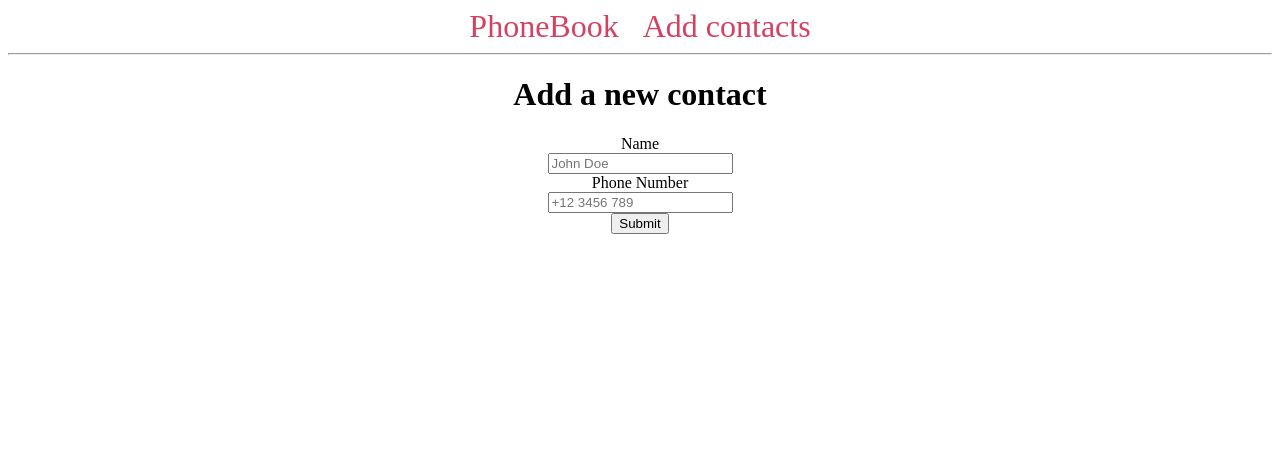
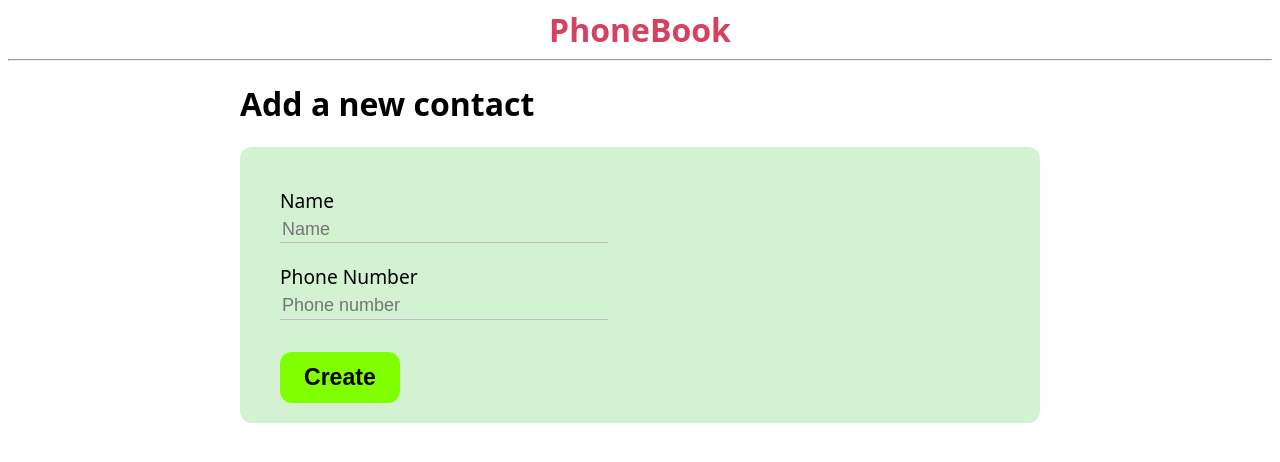
Before and after one commit to SamIsTheFBI/python-phonebook, a Flask app: page /add in a window 1280 px wide. Shown: the top 462 px of the page. Run offline with Flask 3, Linux system fonts and the light colour scheme.

Commit message:
add: contact details page & some css

```diff
--- a/app.py
+++ b/app.py
@@ -27,7 +27,8 @@ def index():
             db.session.commit()
 
     contacts = db.session.execute(db.select(Contact).order_by(Contact.name)).scalars()
-    return render_template('index.html', contacts=contacts)
+    count = Contact.query.count()
+    return render_template('index.html', contacts=contacts, count=count)
 
 @app.route('/add', methods=('GET', 'POST'))
 def add_contact():
--- a/templates/base.html
+++ b/templates/base.html
@@ -4,12 +4,21 @@
     <meta charset="UTF-8">
     <title>{% block title %} Home {% endblock %}- PhoneBook</title>
     <style>
+
+				:root {
+					font-family: ui-sans-serif, system-ui, -apple-system, BlinkMacSystemFont, "Segoe UI", Roboto, "Helvetica Neue", Arial, "Noto Sans", sans-serif, "Apple Color Emoji", "Segoe UI Emoji", "Segoe UI Symbol", "Noto Color Emoji";
+    font-feature-settings: normal;
+					--primary-text-color: #020202;
+				}
+
         .contact {
 					display: flex;
 					justify-content: space-between;
-          padding: 0rem 1.25rem;
+					align-items: center;
+          padding: 1rem 1.25rem;
           margin: 1.2rem 2.5rem;
-          background-color: #f3f3f3
+          background-color: #f3f3f3;
+					border-radius: 0.25rem;
         }
 
 				nav {
@@ -24,21 +33,32 @@
           text-decoration: none;
         }
 
-				.contact .right-side .form {
+				.contact .left-side .right-side {
 					display: flex;
 					align-items: center;
 					gap: 1rem;
 				}
 
-				input:read-only {
-					font-size: medium;
+				.right-side {
+					position: relative;
+					bottom: 4px;
+				}
+
+				.contact span, a {
+					font-size: 20px;
+					font-weight: 600;
 					text-decoration: none;
-					background-color: darkslategray;
-					padding: 1rem 0.5rem;
+					color: var(--primary-text-color);
+				}
+
+				.contact input:read-only {
+				  background-color: transparent;
+					padding: 0rem;
 					text-align: center;
-					display: inline-block;
 					width: 6.75rem;
-					border: none
+					border: 0px;
+					color: #696969;
+					font-weight: bold;
 				}
 
 				.close-button {
@@ -46,6 +66,16 @@
 					background-color: #d01020;
 					border: none;
 					cursor: pointer;
+					border-radius: 50%;
+					padding: 1px 4px 1px 5px;
+					color: white;
+					font-weight: 900;
+					rotate: 45deg;
+					scale: 1.75;
+				}
+
+				.close-button::after {
+					content: '+';
 				}
 
 				a {
@@ -54,15 +84,63 @@
 
 				.content {
 					max-width: 50rem;
-					text-align: center;
 					margin: auto;
+				}
+
+				.form-container {
+					background-color: #d2f2d2;
+					padding: 1.25rem 2.5rem;
+					border-radius: 0.75rem;
+					font-size: larger;
+				}
+
+				.form-container input[type=text] {
+					border: 0px;
+					border-bottom: 1px solid #bfbfbf;
+					background-color: transparent;
+					width: 45%;
+					height: 1.5rem;
+					font-size: large
+				}
+
+				.form-container button {
+					text-decoration: none;
+					border: none;
+					background-color: chartreuse;
+					margin-top: 0.75rem;
+					padding: 0.75rem 1.5rem;
+					font-size: larger;
+					font-weight: 700;
+					border-radius: 0.75rem;
+				}
+
+				.input-field {
+					margin: 1.25rem 0rem;
+				}
+
+				.contacts-list-header {
+					display: flex;
+					justify-content: space-between;
+					color: slategrey;
+				}
+
+				.square {
+					font-weight: 900;
+					font-size: 18px;
+					border: 0px;
+					display: inline;
+					background-color: mediumslateblue;
+					color: #f2f2f2;
+					inset: auto;
+					padding: 0px 6px 2px 6px;
+					border-radius: 0.25rem;
+					margin-right: 0.5rem;
 				}
     </style>
 </head>
 <body>
     <nav>
       <a href="{{ url_for('index') }}">PhoneBook</a>
-			<a href="{{ url_for('add_contact') }}">Add contacts</a>
     </nav>
     <hr>
     <div class="content">
--- a/templates/contact_details.html
+++ b/templates/contact_details.html
@@ -2,6 +2,6 @@
 
 {% block content %}
 	<h1>{% block title %} Contact Details {% endblock %}</h1>
-		<h2>Name: </h2>
-		<h3>Phone number: </h3>
+		<h2>Name: {{ contact['name'] }}</h2>
+		<h3>Phone number: {{ contact['number'] }}</h3>
 {% endblock %}
--- a/templates/create.html
+++ b/templates/create.html
@@ -2,16 +2,21 @@
 
 {% block content %}
 	<h1>{% block title %} Add a new contact {% endblock %}</h1>
+	<div class="form-container">
 	<form method="post">
+		<div class="input-field">
 			<label for="name">Name</label>
 			<br/>
-		<input type="text" name="name" placeholder="John Doe" value="{{ request.form['name'] }}"></input>
+			<input type="text" name="name" placeholder="Name" value="{{ request.form['name'] }}"></input>
 			<br />
+		</div>
 
+		<div class="input-field">
 			<label for="number">Phone Number</label>
 			<br />
-		<input type="text" name="number" placeholder="+12 3456 789" value="{{ request.form['number'] }}"></input>
+			<input type="text" name="number" placeholder="Phone number" value="{{ request.form['number'] }}"></input>
 			<br />
-		<button type="submit">Submit</button>
+		</div>
+		<button type="submit">Create</button>
 	</form>
 {% endblock %}
```
Also changed, not shown: templates/index.html (+8 -2 lines), README.md. Lines whose indentation alone changed are shown as unchanged.
